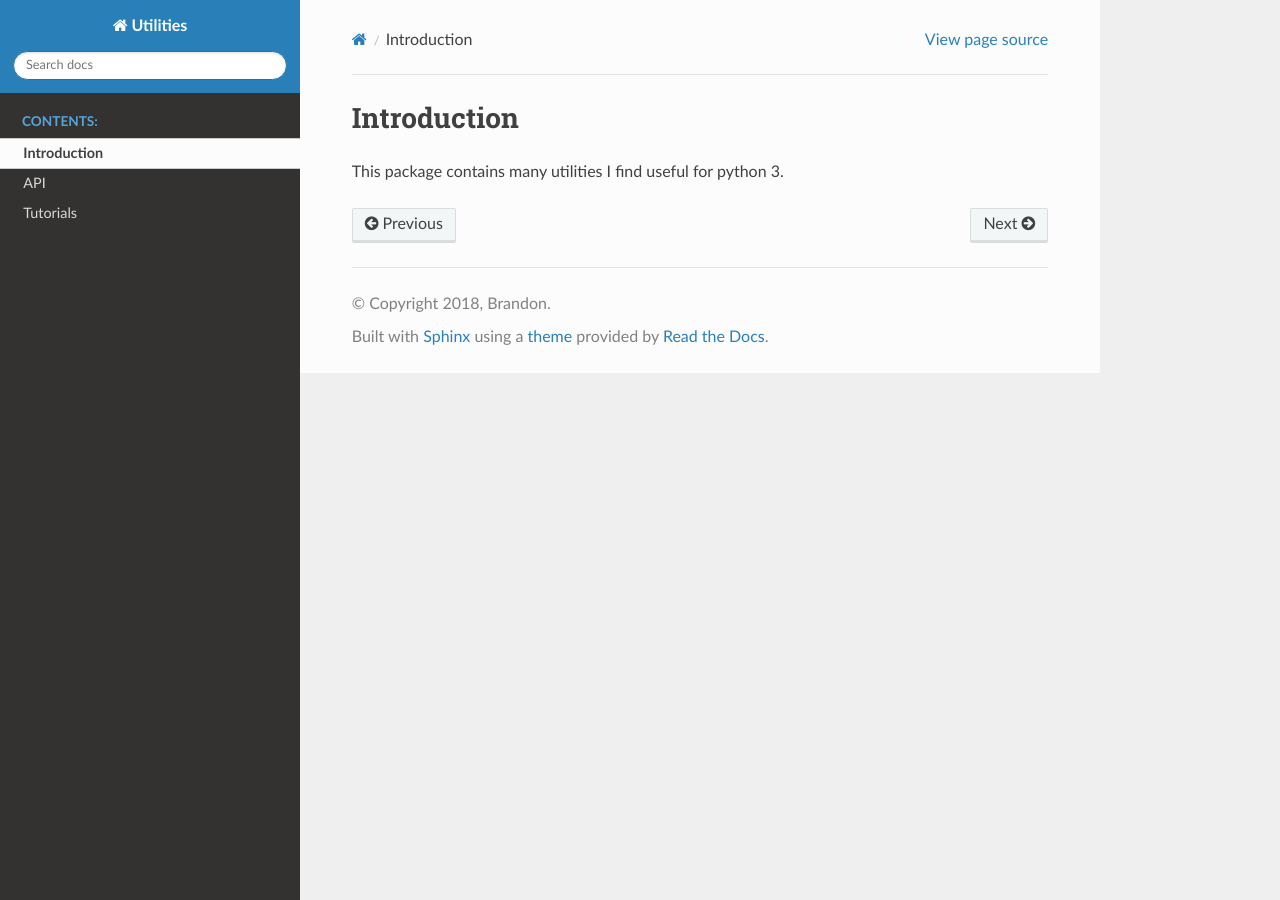
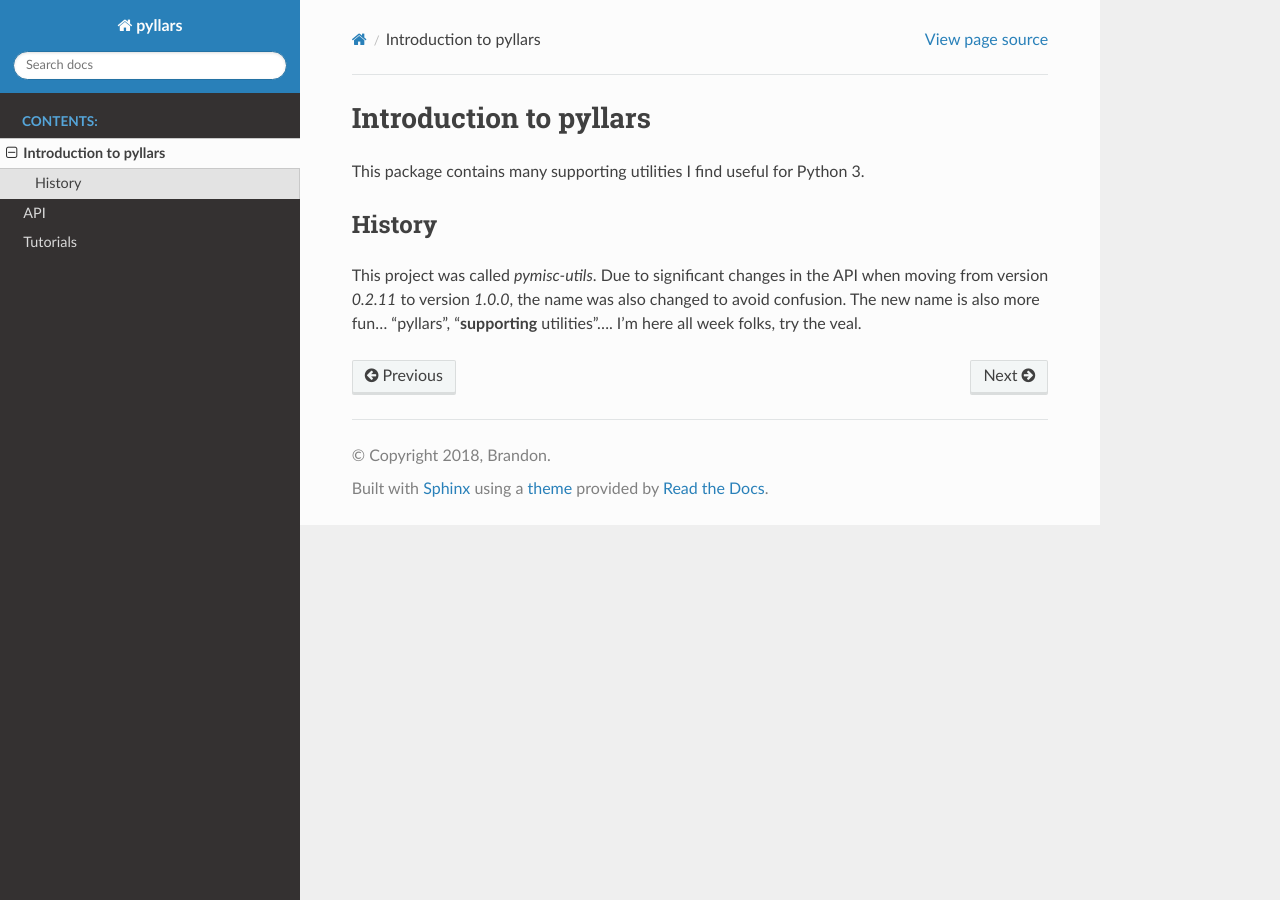
Before and after one commit to bmmalone/pyllars, a Sphinx documentation site: the page built from docs/source/intro.rst, in a window 1280 px wide. Built offline with Sphinx 7.4.7 and the Read the Docs theme 2.0.0, drawn with Linux system fonts in a browser that asks for light colours.

Commit message:
MNT rename package to pyllars

```diff
--- a/docs/source/api.rst
+++ b/docs/source/api.rst
@@ -1,11 +1,11 @@
 API
 ****
 
-This is the API for the Utilities library.
+This is the API for the pyllars library.
 
 
 .. toctree::
-   :maxdepth: 4
+   :maxdepth: 2
 
    collection_utils
    dask_utils
--- a/docs/source/conf.py
+++ b/docs/source/conf.py
@@ -19,7 +19,7 @@
 
 # -- Project information -----------------------------------------------------
 
-project = 'Utilities'
+project = 'pyllars'
 copyright = '2018, Brandon'
 author = 'Brandon'
 
--- a/docs/source/index.rst
+++ b/docs/source/index.rst
@@ -3,11 +3,11 @@
    You can adapt this file completely to your liking, but it should at least
    contain the root `toctree` directive.
 
-Welcome to Utilities's documentation!
-=====================================
+Welcome to the documentation for pyllars!
+==========================================
 
 .. toctree::
-   :maxdepth: 4
+   :maxdepth: 2
    :caption: Contents:
 
    intro
--- a/docs/source/intro.rst
+++ b/docs/source/intro.rst
@@ -1,4 +1,12 @@
-Introduction
-************
+Introduction to pyllars
+***********************
 
-This package contains many utilities I find useful for python 3.
+This package contains many supporting utilities I find useful for Python 3.
+
+History
+-------
+
+This project was called `pymisc-utils`. Due to significant changes in the API
+when moving from version `0.2.11` to version `1.0.0`, the name was also
+changed to avoid confusion. The new name is also more fun... "pyllars",
+"**supporting** utilities".... I'm here all week folks, try the veal.
--- a/setup.py
+++ b/setup.py
@@ -119,12 +119,12 @@ def readme():
     with open('README.md') as f:
         return f.read()
 
-setup(name='misc',
+setup(name='pyllars',
         version='0.3.0',
-        description="This package contains python3 utilities I find useful.",
+        description="This package contains supporting utilities for Python 3.",
         long_description=readme(),
         keywords="utilities",
-        url="https://github.com/bmmalone/pymisc-utils",
+        url="https://github.com/bmmalone/pyllars",
         author="Brandon Malone",
         author_email="bmmalone@gmail.com",
         license='MIT',
```
Also changed, not shown: README.md (+11 -145 lines), 1 other file.
